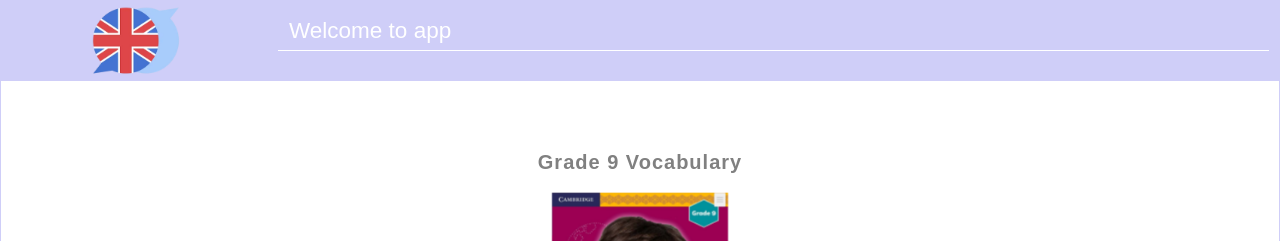
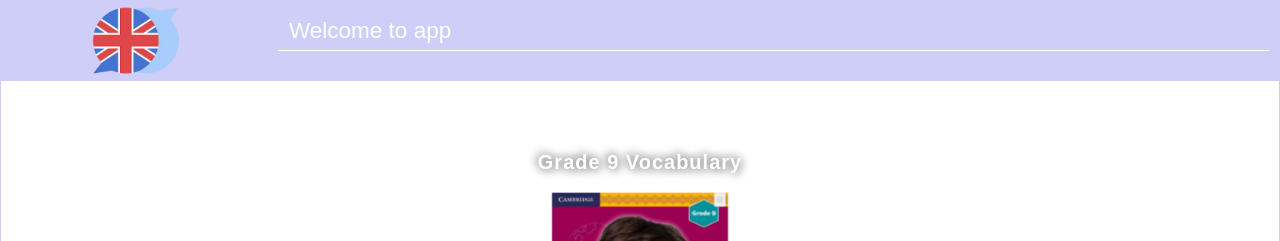
Before and after one commit to flowernoz/app, a React (Vite) app: page / in a window 1280 px wide. Shown: the top 241 px of the page. Built offline with nearby package versions, Linux system fonts and the light colour scheme.

Commit message:
title added

```diff
--- a/src/pages/home/Home.css
+++ b/src/pages/home/Home.css
@@ -8,10 +8,11 @@
 }
 
 .book_name {
-  color: gray;
+  color: white;
   font-size: 20px;
   font-weight: 550;
   letter-spacing: 1px;
+  text-shadow: 2px 2px 10px gray, -2px -2px 10px gray;
 }
 
 .img_container {
```
